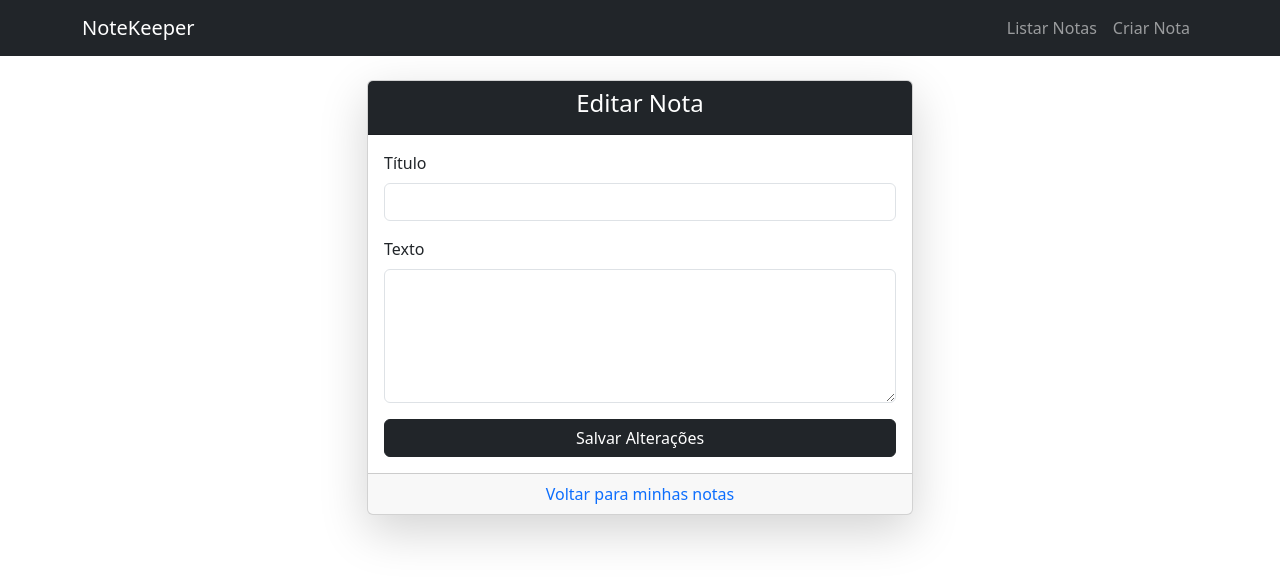
After one commit to AyslanMont/notekeeper, a Flask app: template note/templates/edit_notes.html in a window 1280 px wide. The commit adds this page. Shown: the top 583 px of the page. Run offline with Flask 3, Linux system fonts and the light colour scheme; the template is opened without the code that fills it, so the values that code supplies are empty.

Commit message:
Adicionando a opção de excluir e editar notas

```diff
--- /dev/null
+++ b/note/templates/edit_notes.html
@@ -0,0 +1,31 @@
+{% extends "model.html" %}
+
+{% block title %}Editar Nota - NoteKeeper{% endblock %}
+
+{% block content %}
+<div class="row justify-content-center">
+    <div class="col-md-6">
+        <div class="card shadow-lg">
+            <div class="card-header bg-dark text-white text-center">
+                <h4>Editar Nota</h4>
+            </div>
+            <div class="card-body">
+                <form method="POST" action="{{ url_for('note.edit_notes', id=note.id) }}">
+                    <div class="mb-3">
+                        <label for="title" class="form-label">Título</label>
+                        <input type="text" class="form-control" id="title" name="title" value="{{ note.title }}" required>
+                    </div>
+                    <div class="mb-3">
+                        <label for="text" class="form-label">Texto</label>
+                        <textarea class="form-control" id="text" name="text" rows="5" required>{{ note.text }}</textarea>
+                    </div>
+                    <button type="submit" class="btn btn-dark w-100">Salvar Alterações</button>
+                </form>
+            </div>
+            <div class="card-footer text-center">
+                <a href="{{ url_for('note.list_notes') }}" class="text-decoration-none">Voltar para minhas notas</a>
+            </div>
+        </div>
+    </div>
+</div>
+{% endblock %}
```
Also changed, not shown: note/note.py (+31 -1 lines), note/templates/list_notes.html (+12 -13 lines), 1 other file.
